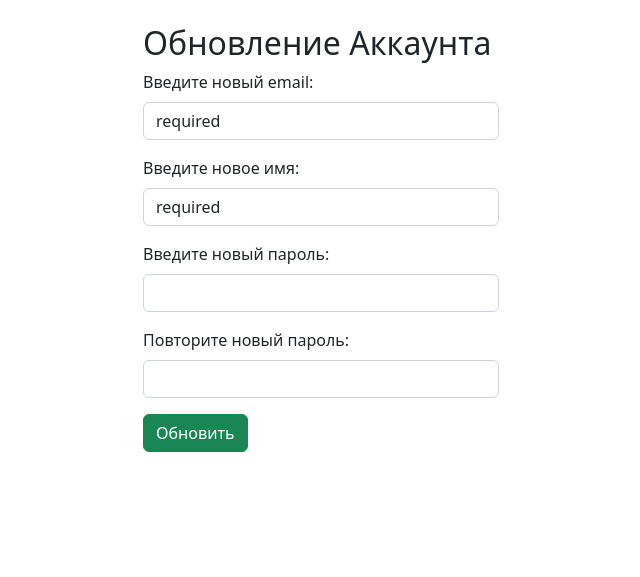
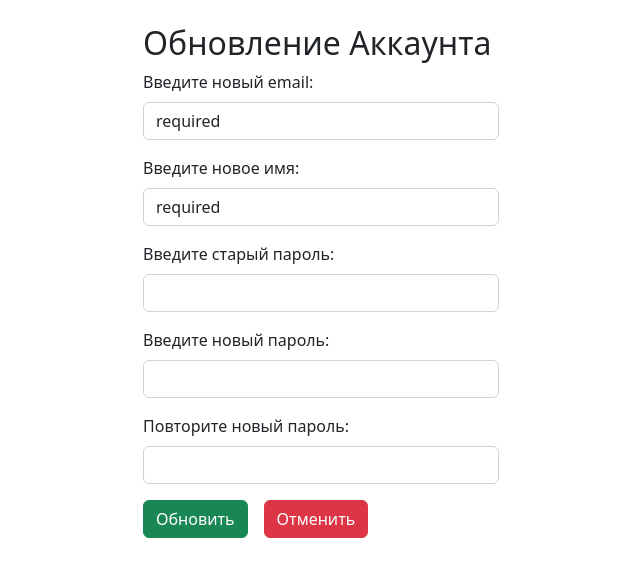
Before and after one commit to tvme/buchstaben-nudeln-ersan, a Python web app: template nuudel_app/templates/user_update.html in a window 1280 px wide. Shown: the part 56-633 px from the top of the page, without its empty margins (319-959 px from the left). Run offline with Jinja, Linux system fonts and the light colour scheme; the template is opened without the code that fills it, so the values that code supplies are empty.

Commit message:
добавил проверку старого пароля

```diff
--- a/nuudel_app/templates/nuudel_play.html
+++ b/nuudel_app/templates/nuudel_play.html
@@ -12,21 +12,19 @@
 {% endblock %}
 
 {% block content %}
-
 <form method="post" action="/submit_answer">
   <input type="hidden" name="hinweis_anzal" id="hinweis_anzal" value="0" class="sustem">
   <div class="mb-3">
-    <input type="text" class="form-control" name="guess" placeholder="Твой вариант..." required>
+    <input type="text" class="form-control" name="guess" placeholder="Твой вариант..." autocomplete="off" required>
   </div>
 <div class="d-flex gap-3">
     <button type="submit" class="btn btn-success">Проверить</button>
 </form>
   <form method="get" action="/">
-    <button type="submit" class="btn btn-primary">Новое слово</button>
+    <button type="submit" class="btn btn-primary">Пропустить</button>
 </form>
 <button class="btn btn-primary" onclick="hinweis()">Подсказка</button>
 </div>
 
 <p id="word" class="sustem">{{ word }}</p>
-
 {% endblock %}
--- a/nuudel_app/templates/user_page.html
+++ b/nuudel_app/templates/user_page.html
@@ -22,7 +22,7 @@
     <button class="btn btn-outline-success" type="submit"><i class="bi bi-person-vcard-fill"></i>Изменить даные</button>
   </form>
   <form method="get" action="/delete_akunt" onsubmit="return confirmDelete()">
-    <button class="btn btn-outline-danger" type="submit"><i class="bi bi-person-x"></i></i>Delete Akunt</button>
+    <button class="btn btn-outline-danger" type="submit"><i class="bi bi-person-x"></i></i>Delete Account</button>
   </form>
 </div>
 {% endblock %}
--- a/nuudel_app/templates/user_update.html
+++ b/nuudel_app/templates/user_update.html
@@ -18,6 +18,11 @@
   </div>
 
   <div class="mb-3">
+    <label for="password" class="form-label">Введите старый пароль:</label>
+    <input type="password" class="form-control" id="old_password" name="old_password" required>
+  </div>
+
+  <div class="mb-3">
     <label for="password" class="form-label">Введите новый пароль:</label>
     <input type="password" class="form-control" id="password" name="password" required>
   </div>
@@ -26,7 +31,11 @@
     <label for="confirm" class="form-label">Повторите новый пароль:</label>
     <input type="password" class="form-control" id="confirm" name="confirm" required>
   </div>
-
+<div class="d-flex gap-3">
   <button type="submit" class="btn btn-success" id="submit-btn">Обновить</button>
 </form>
+<form action="/user">
+  <button type="submit" class="btn btn-danger" id="submit-btn">Отменить</button>
+</form>
+</div>
 {% endblock %}
```
Also changed, not shown: app.py (+8 -4 lines).
